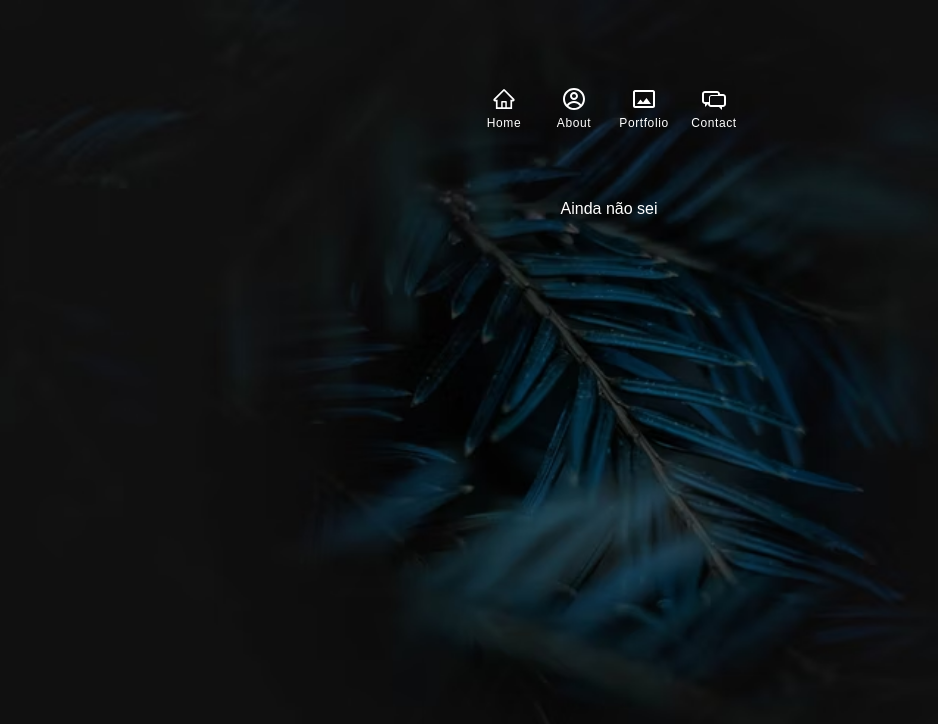
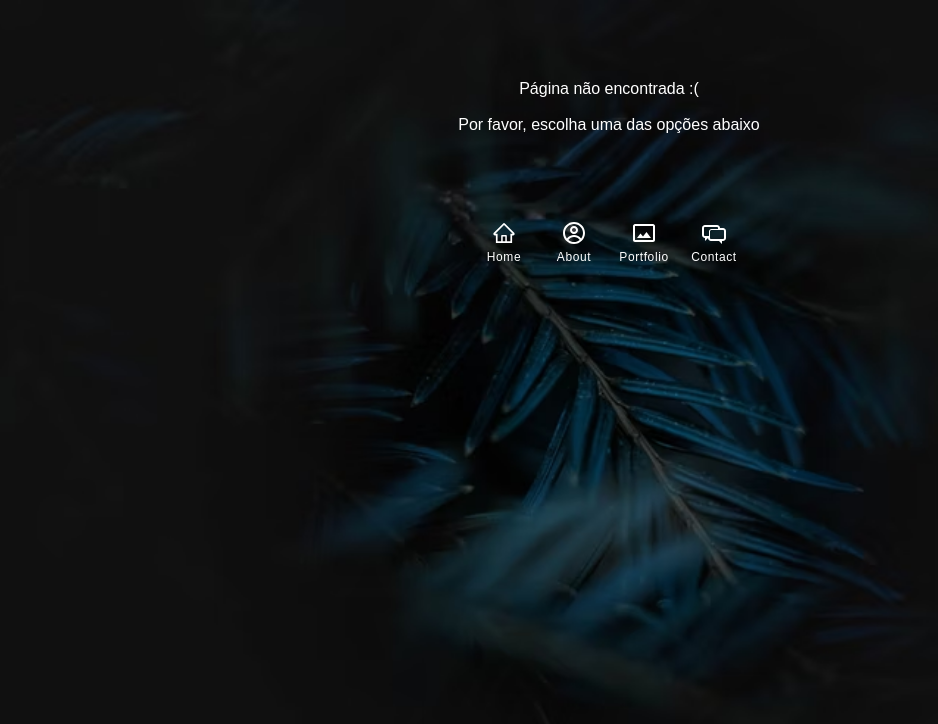
Before and after one commit to iigorfelipe/portfolio-react, a React (Create React App) app: page /nsei in a window 1280 px wide. Shown: the top 724 px of the page, without its empty margins (31-969 px from the left). Built offline with nearby package versions, Linux system fonts and the light colour scheme; the HTML template or start-up script is replaced by a standard one.

Commit message:
remove 'nsei' e atualiza o notFound

```diff
--- a/src/App.js
+++ b/src/App.js
@@ -2,7 +2,6 @@ import Main from './components/main';
 import About from './components/about';
 import Contact from './components/contact';
 import Portfolio from './components/portfolio';
-import AindaNaoSei from './components/nse';
 import NotFound from './components/notFound';
 import { BrowserRouter, Route, Switch } from 'react-router-dom';
 import './css/App.css';
@@ -15,7 +14,6 @@ export default function App() {
         <Route exact path="/about" component={ About } />
         <Route exact path="/contact" component={ Contact } />
         <Route exact path="/portfolio" component={ Portfolio } />
-        <Route exact path="/nsei" component={ AindaNaoSei } />
         <Route exact path="*" component={ NotFound } />
       </Switch>
     </BrowserRouter>
--- a/src/components/notFound.jsx
+++ b/src/components/notFound.jsx
@@ -1,9 +1,15 @@
 import React from "react";
+import Navigation from './navigation';
+import '../css/notFound.css';
 
 export default function NotFound() {
   return (
-    <div>
-      Nada aqui
+    <div className="notFound-container">
+      <p>Página não encontrada :(
+      <br />
+      <br />
+      Por favor, escolha uma das opções abaixo</p>
+      <Navigation />
     </div>
   );
 }
--- a/src/components/nse.jsx
+++ /dev/null
@@ -1,11 +0,0 @@
-import React from 'react';
-import Navigation from './navigation';
-
-export default function AindaNaoSei() {
-  return (
-    <div>
-      <Navigation />
-      Ainda não sei
-    </div>
-  );
-}
--- /dev/null
+++ b/src/css/notFound.css
@@ -0,0 +1,3 @@
+.notFound-container {
+  margin-top: 10vh;
+}
```
